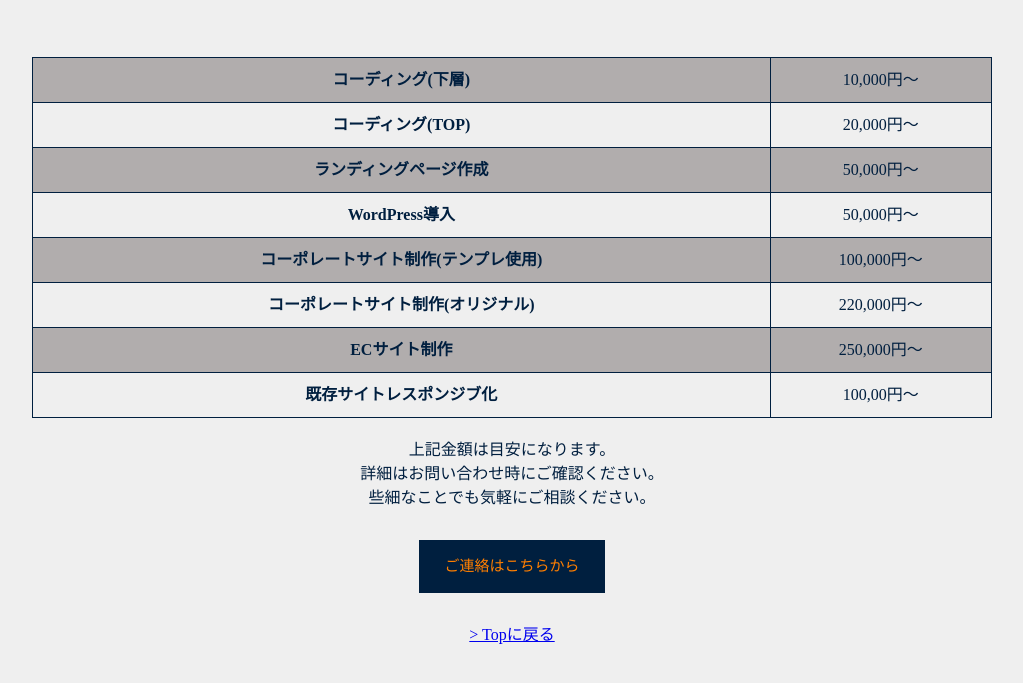
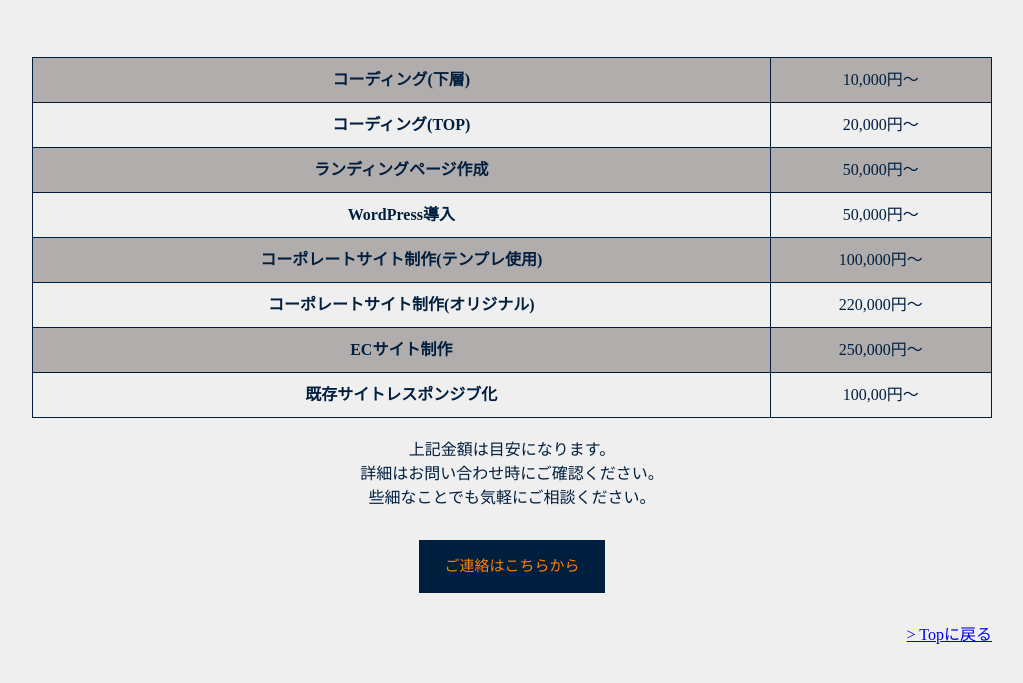
Before and after one commit to kenba916/myPortfolio-price, a plain HTML site: page index.html in a window 1280 px wide. Shown: the part 137-820 px from the top of the page, without its empty margins (128-1151 px from the left). Drawn offline with Linux system fonts and the light colour scheme.

Commit message:
Update style.css

```diff
--- a/css/style.css
+++ b/css/style.css
@@ -492,6 +492,10 @@ contact
   color: #f00;
 }
 
+.price-top {
+    text-align: right;
+}
+
 .banner-title {
   position: relative;
   font-family: "Montserrat", sans-serif;
```
